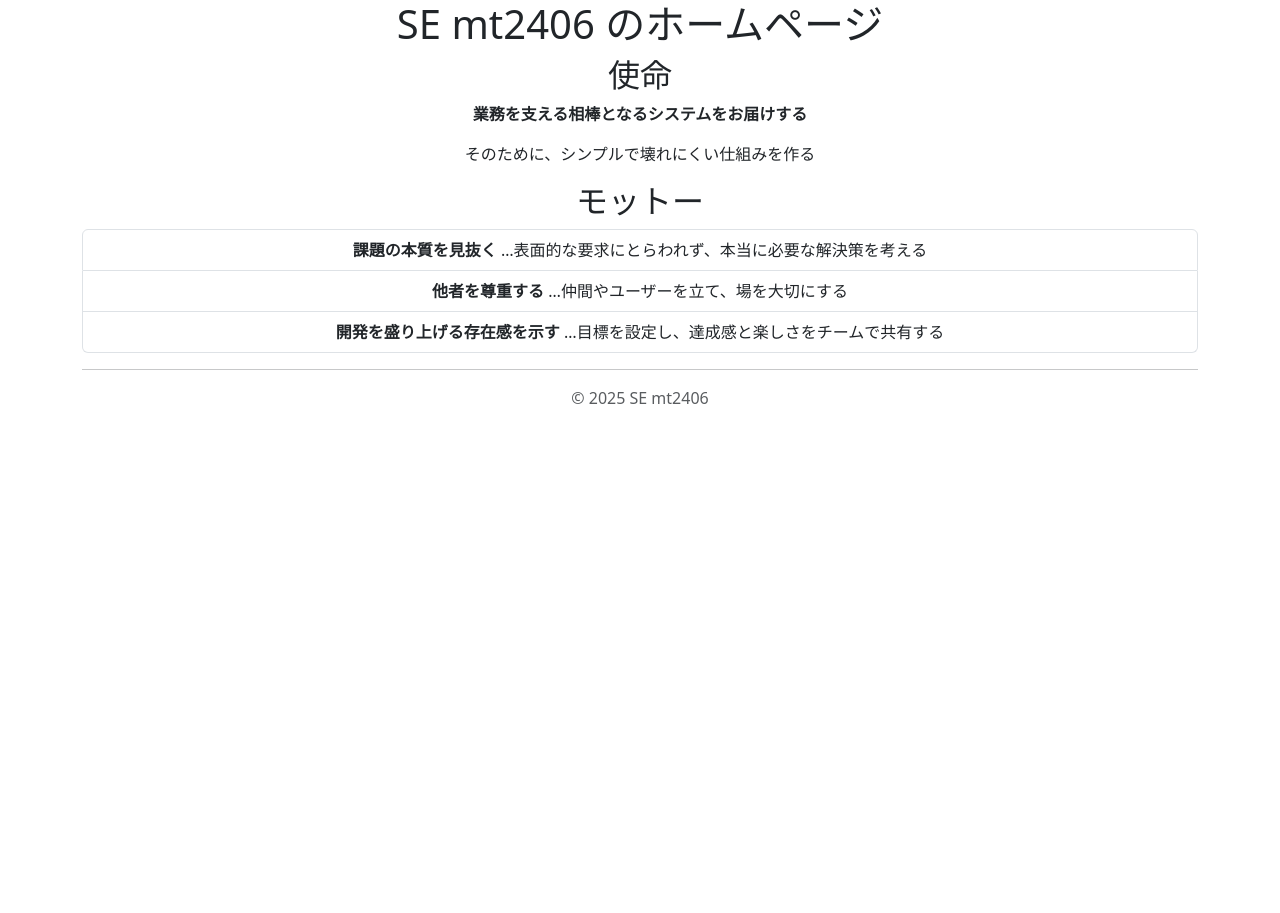
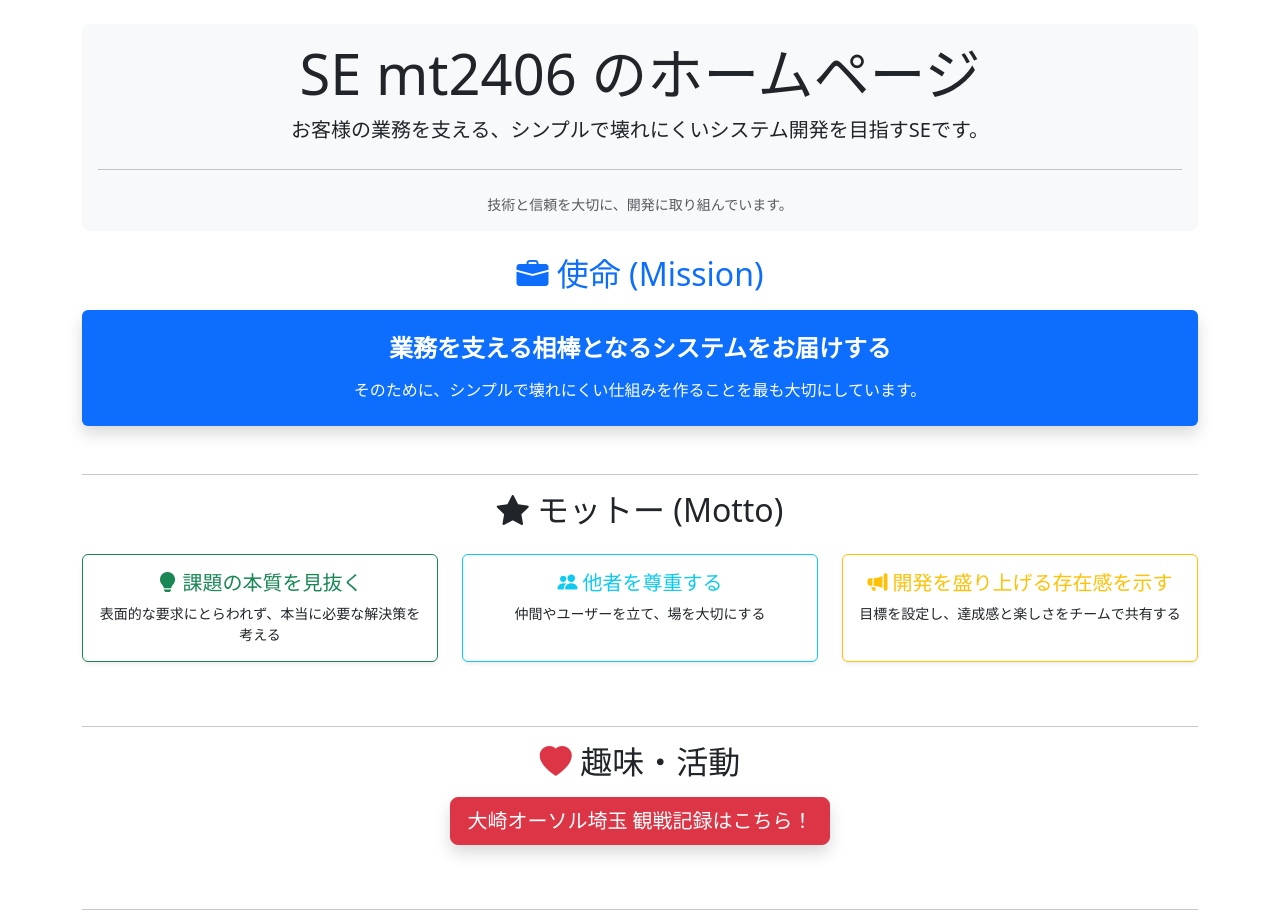
Before and after one commit to mt2406/myhomepage, a plain HTML site: page index.html in a window 1280 px wide. Shown: the top 913 px of the page. Before the commit the page ends 800 px from the top, so only its background shows below. Drawn offline with nearby package versions, Linux system fonts and the light colour scheme.

Commit message:
add osol page

```diff
--- a/index.html
+++ b/index.html
@@ -5,36 +5,81 @@
   <title>SE mt2406 のホームページ</title>
   <meta name="viewport" content="width=device-width, initial-scale=1">
   <link rel="stylesheet" href="css/bootstrap.min.css">
+  <link rel="stylesheet" href="https://cdn.jsdelivr.net/npm/bootstrap-icons@1.11.3/font/bootstrap-icons.css">
 </head>
-<body class="container text-center">
+<body class="container"> <header class="p-3 my-4 bg-light rounded-3 text-center">
+    <h1 class="display-4">SE mt2406 のホームページ</h1>
+    <p class="lead">
+      お客様の業務を支える、シンプルで壊れにくいシステム開発を目指すSEです。
+    </p>
+    <hr class="my-4">
+    <p class="mb-0 text-muted small">技術と信頼を大切に、開発に取り組んでいます。</p>
+  </header>
 
-  <div class="row">
+  <div class="row mb-5">
     <div class="col-12">
-      <h1 class="text-center">SE mt2406 のホームページ</h1>
-    </div>
-  </div>
-
-  <div class="row">
-    <div class="col-12">
-      <h2>使命</h2>
-      <p><strong>業務を支える相棒となるシステムをお届けする</strong></p>
-      <p>そのために、シンプルで壊れにくい仕組みを作る</p>
-    </div>
-  </div>
-
-  <div class="row">
-    <div class="col-12">
-      <h2>モットー</h2>
-      <ul class="list-group">
-        <li class="list-group-item"><strong>課題の本質を見抜く</strong> …表面的な要求にとらわれず、本当に必要な解決策を考える</li>
-        <li class="list-group-item"><strong>他者を尊重する</strong> …仲間やユーザーを立て、場を大切にする</li>
-        <li class="list-group-item"><strong>開発を盛り上げる存在感を示す</strong> …目標を設定し、達成感と楽しさをチームで共有する</li>
-      </ul>
+      <h2 class="text-center mb-3 text-primary"><i class="bi bi-briefcase-fill"></i> 使命 (Mission)</h2>
+      <div class="p-4 bg-primary text-white rounded shadow">
+        <p class="h4 mb-3 text-center">
+          <strong>業務を支える相棒となるシステムをお届けする</strong>
+        </p>
+        <p class="text-center mb-0">
+          そのために、シンプルで壊れにくい仕組みを作ることを最も大切にしています。
+        </p>
+      </div>
     </div>
   </div>
 
   <hr class="">
-  <p class="text-center text-muted">© 2025 SE mt2406</p>
+
+  <div class="row mb-5 text-center">
+    <div class="col-12">
+      <h2 class="mb-4"><i class="bi bi-star-fill"></i> モットー (Motto)</h2>
+    </div>
+
+    <div class="col-md-4 mb-3">
+      <div class="card h-100 border-success shadow-sm">
+        <div class="card-body">
+          <h5 class="card-title text-success"><i class="bi bi-lightbulb-fill"></i> 課題の本質を見抜く</h5>
+          <p class="card-text small">表面的な要求にとらわれず、本当に必要な解決策を考える</p>
+        </div>
+      </div>
+    </div>
+
+    <div class="col-md-4 mb-3">
+      <div class="card h-100 border-info shadow-sm">
+        <div class="card-body">
+          <h5 class="card-title text-info"><i class="bi bi-people-fill"></i> 他者を尊重する</h5>
+          <p class="card-text small">仲間やユーザーを立て、場を大切にする</p>
+        </div>
+      </div>
+    </div>
+
+    <div class="col-md-4 mb-3">
+      <div class="card h-100 border-warning shadow-sm">
+        <div class="card-body">
+          <h5 class="card-title text-warning"><i class="bi bi-megaphone-fill"></i> 開発を盛り上げる存在感を示す</h5>
+          <p class="card-text small">目標を設定し、達成感と楽しさをチームで共有する</p>
+        </div>
+      </div>
+    </div>
+  </div>
+
+  <hr class="">
+
+  <div class="row mb-5 text-center">
+    <div class="col-12">
+      <h2 class="mb-3"><i class="bi bi-heart-fill text-danger"></i> 趣味・活動</h2>
+      <p>
+        <a href="osol_diary.html" class="btn btn-danger btn-lg shadow">
+          <i class="bi bi-handball"></i> 大崎オーソル埼玉 観戦記録はこちら！
+        </a>
+      </p>
+    </div>
+  </div>
+
+  <hr class="">
+  <p class="text-center text-muted py-3">© 2025 SE mt2406</p>
 
   <script src="js/bootstrap.bundle.min.js"></script>
 </body>
```
Also changed, not shown: osol_diary.html (added, +130 -0 lines).
